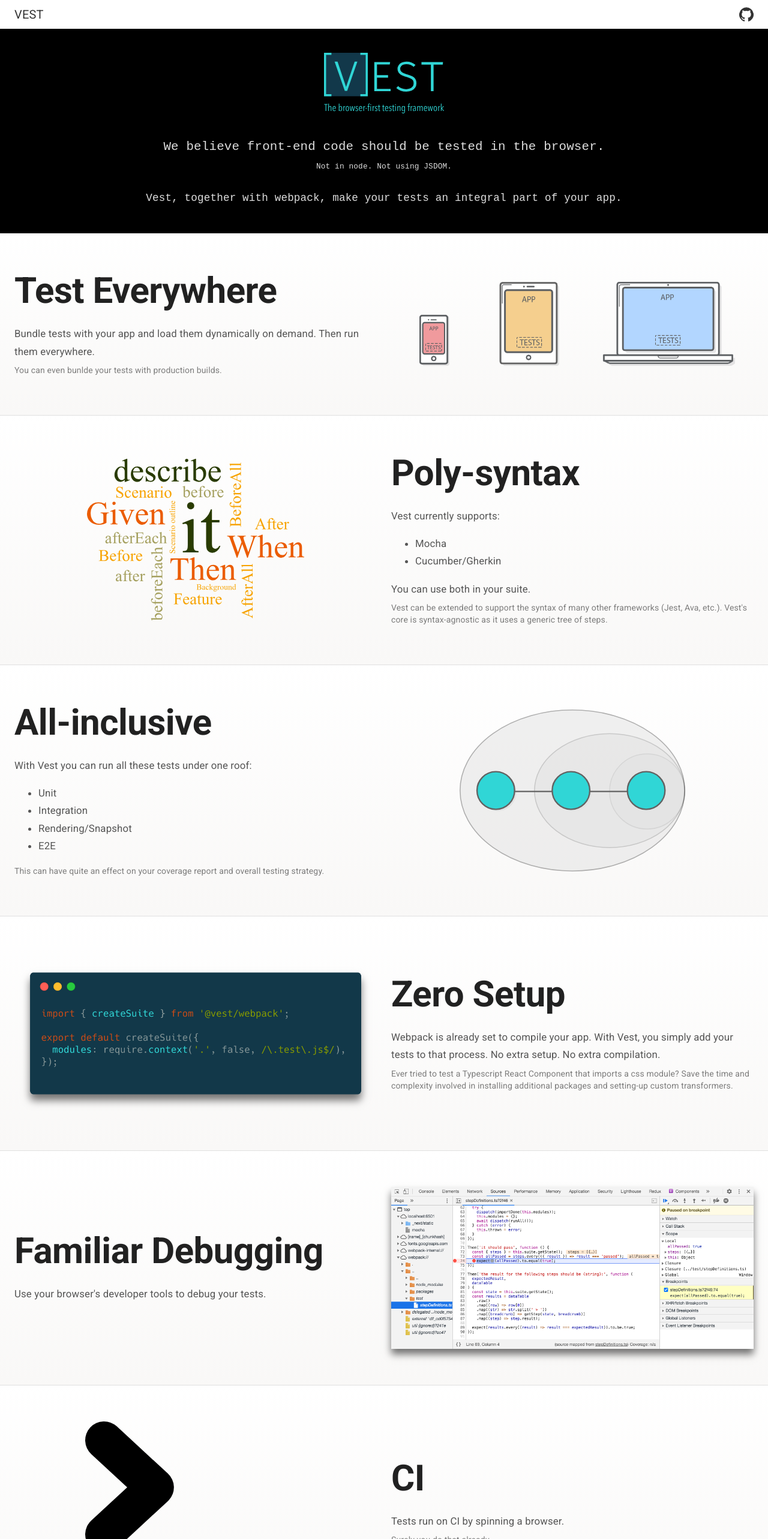
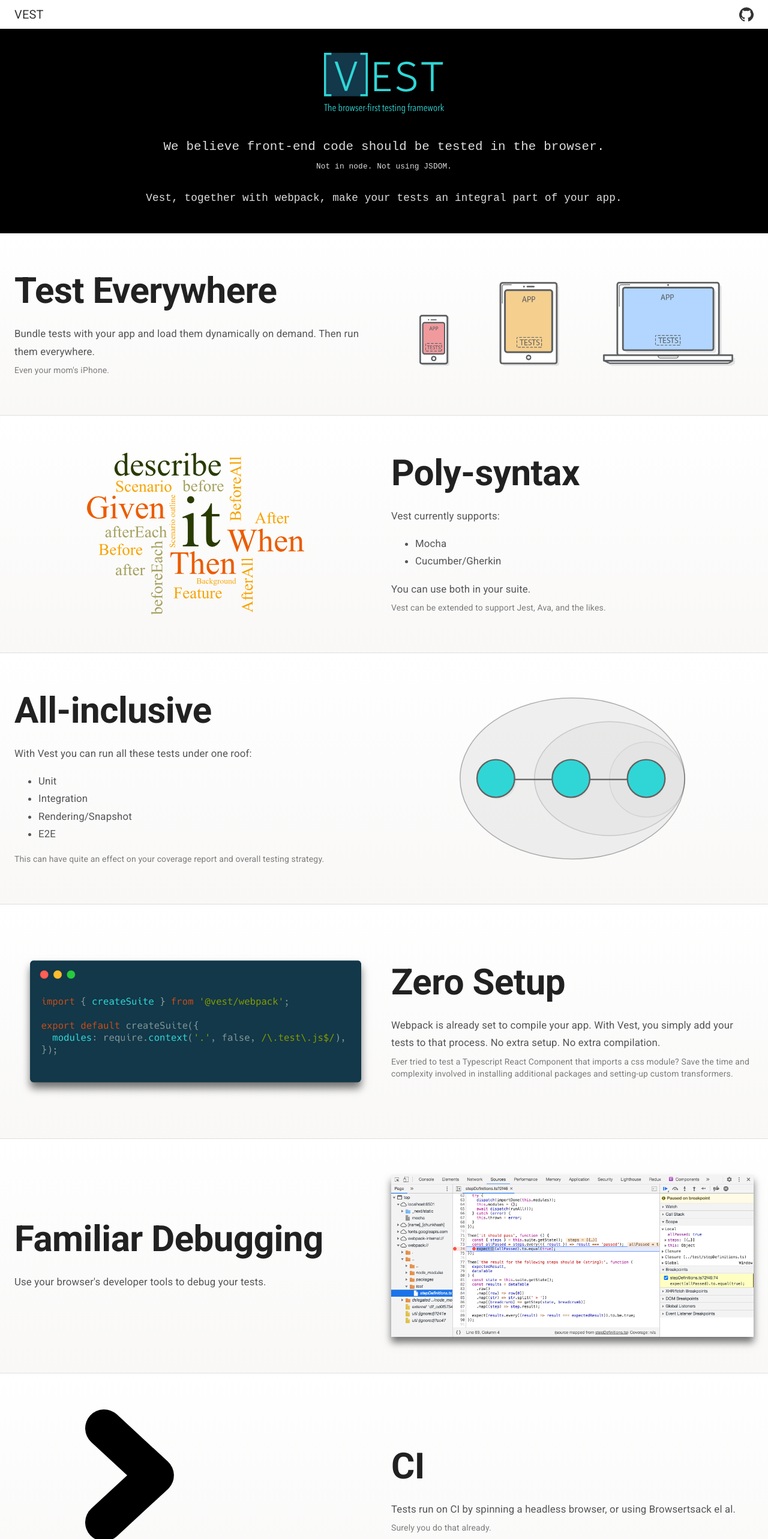
Before and after one commit to Izhaki/vest, a Next.js app in the folder site/: page / in a window 1280 px wide. Shown: the top 2566 px of the page at 60% size. Built offline with nearby package versions, Linux system fonts and the light colour scheme.

Commit message:
[site] Edit home page copy

```diff
--- a/site/src/Home.tsx
+++ b/site/src/Home.tsx
@@ -154,7 +154,7 @@ export default function Home() {
         <Section
           title="Test Everywhere"
           body="Bundle tests with your app and load them dynamically on demand. Then run them everywhere."
-          sub="You can even bunlde your tests with production builds."
+          sub="Even your mom's iPhone."
           img="images/test-everywhere.png"
           alt="A mobile phone, tablet and laptop with and app and tests labels on screen"
         />
@@ -170,7 +170,7 @@ export default function Home() {
               You can use both in your suite.
             </>
           }
-          sub="Vest can be extended to support the syntax of many other frameworks (Jest, Ava, etc.). Vest's core is syntax-agnostic as it uses a generic tree of steps."
+          sub="Vest can be extended to support Jest, Ava, and the likes."
           img="images/poly-syntax.svg"
           alt="A word cloud with test related keywords"
           rtl
@@ -210,7 +210,7 @@ export default function Home() {
         />
         <Section
           title="CI"
-          body="Tests run on CI by spinning a browser."
+          body="Tests run on CI by spinning a headless browser, or using Browsertsack el al."
           sub="Surely you do that already."
           img="images/cl.svg"
           alt="Command line logo"
```
